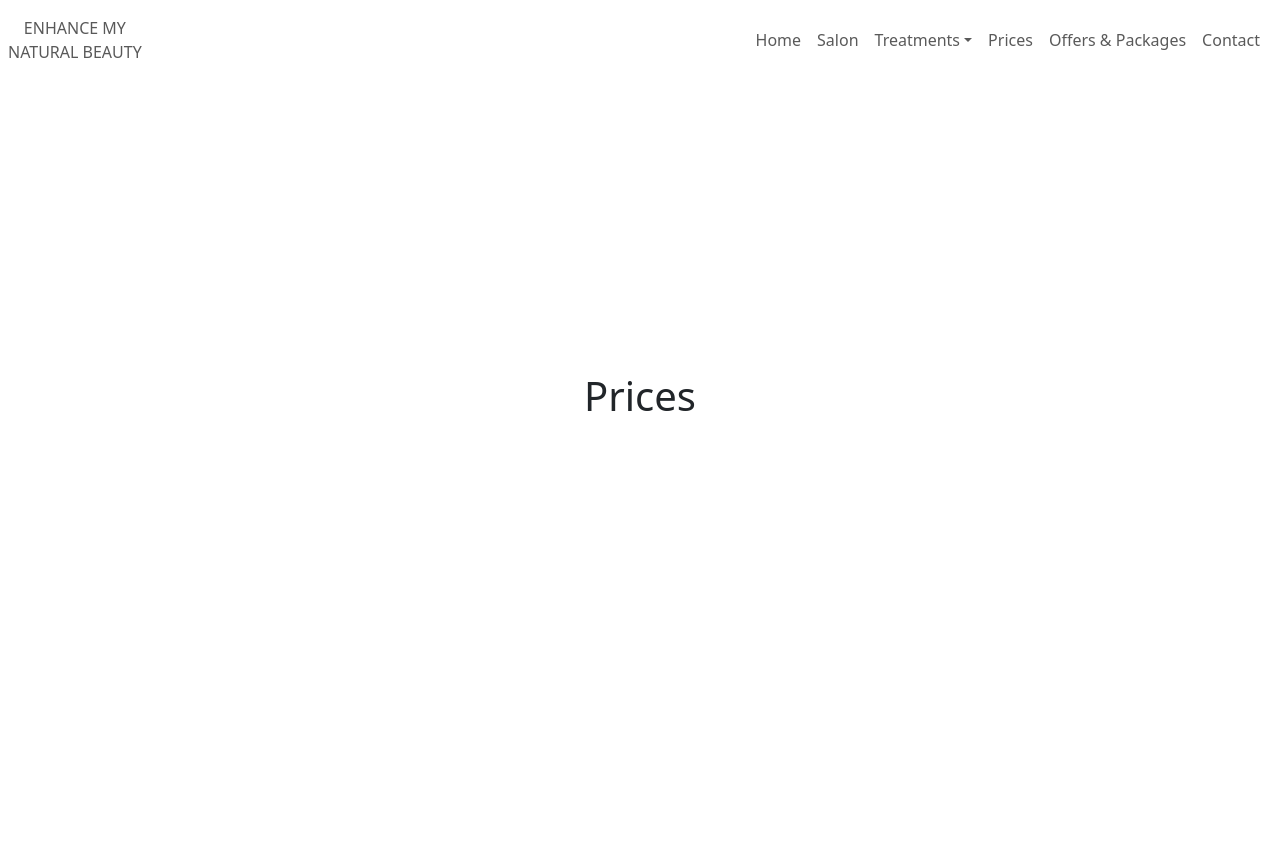
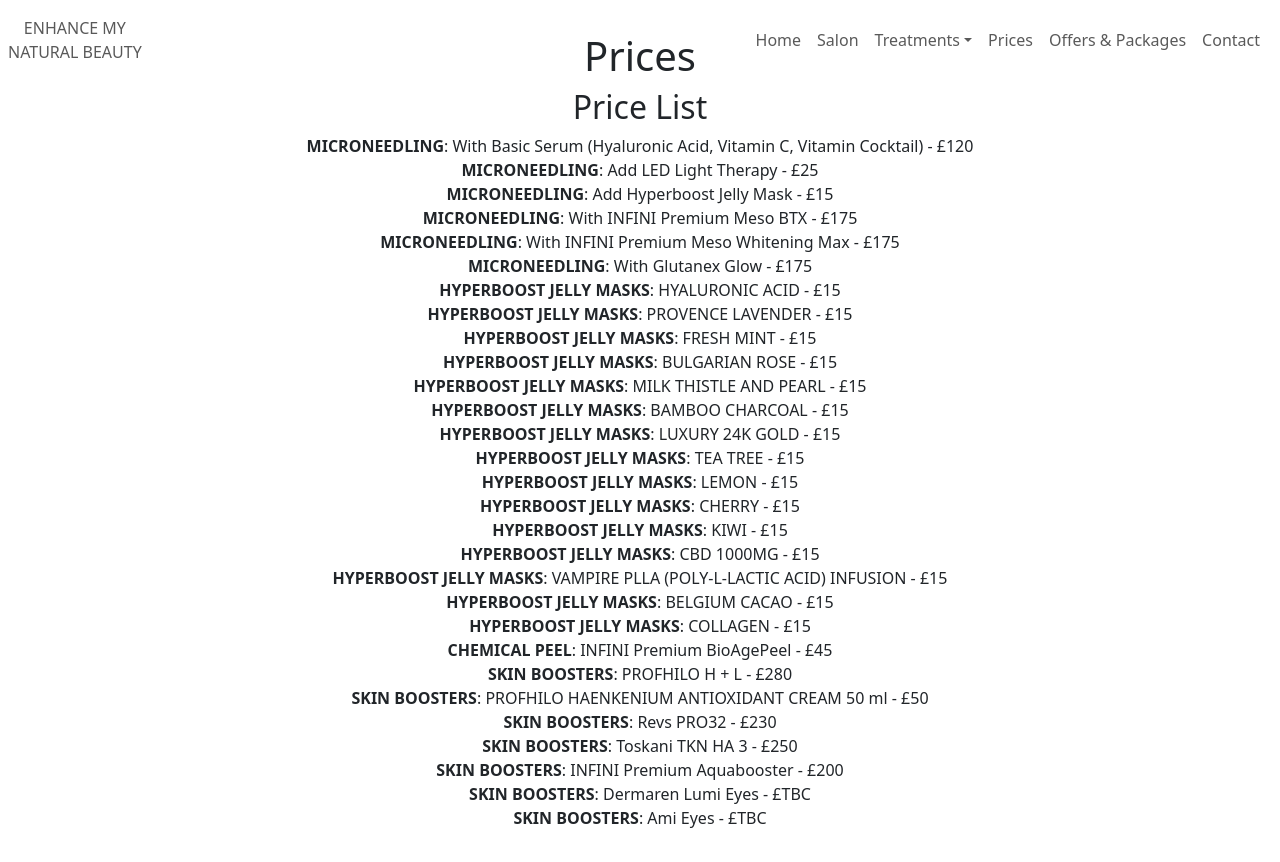
Before and after one commit to aszab1/beauty-page, a React (Vite) app: page /prices in a window 1280 px wide. Before the commit the page ends 800 px from the top, so only its background shows below. Built offline with nearby package versions, Linux system fonts and the light colour scheme.

Commit message:
added Products component

```diff
--- a/src/components/Prices.jsx
+++ b/src/components/Prices.jsx
@@ -1,9 +1,11 @@
+import Products from "./Products"
 
 export default function Prices(){
 
   return(
     <>
     <h1>Prices</h1>
+    <Products/>
     </>
   )
 }
--- /dev/null
+++ b/src/components/Products.jsx
@@ -0,0 +1,56 @@
+
+export default function Products(){
+
+  const products = [
+    {name: 'MICRONEEDLING', product: 'With Basic Serum (Hyaluronic Acid, Vitamin C, Vitamin Cocktail)', price: '£120'},
+    {name: 'MICRONEEDLING', product: 'Add LED Light Therapy', price: '£25'},
+    {name: 'MICRONEEDLING', product: 'Add Hyperboost Jelly Mask', price: '£15'},
+    {name: 'MICRONEEDLING', product: 'With INFINI Premium Meso BTX', price: '£175', description: 'This is a soft lifting complex with hyaluronic acid and Argireline*. A Tox without Toxin. <br/> An advanced cocktail to combat facial wrinkles and signs of skin ageing. A perfectly balanced combination of hyaluronic acid and argireline prevents the formation of new expressive wrinkles and reduces and stops the deepening of existing wrinkles, giving a spectacular smoothing effect. BTX is an effective stimulator of collagen and elastin synthesis and a stimulator of tissue restructuring. Its main action is muscle hydration of the skin, thanks to which the face regains its youthful contours and appears visibly smoother.'},
+    {name: 'MICRONEEDLING', product: 'With INFINI Premium Meso Whitening Max', price: '£175', description: 'This is an innovative formula designed for skin depigmentation and whitening. Enables healthy glow restoration but also leaves it in perfect tone and condition.<br/>In order to obtain the desired effects, perform 4-8 sessions every 10-14 days.'},
+    {name: 'MICRONEEDLING', product: 'With Glutanex Glow', price: '£175', description: 'GLUTANEX GLOW is a professional solution for instant brightening, instant tone brightening, pore tightening, and skin regeneration. The combination of Glutathione and PDRN brings up the healthy glow from the inner layers of skin.<br/>**Packages available for a course of treatments, please discuss with your therapist.**'},
+  // const masks = [
+    {name: 'HYPERBOOST JELLY MASKS', product: 'HYALURONIC ACID', price: '£15', description: 'Hydrates, aids in retention of moisture, Reduces visible signs of ageing.'},
+    {name: 'HYPERBOOST JELLY MASKS', product: 'PROVENCE LAVENDER', price: '£15', description: 'Anti-Bacterial, antiseptic, reduces dark spots, lessens blotches and redness, soothing and calming, repairing, relieves irritation in dry skin.'},
+    {name: 'HYPERBOOST JELLY MASKS', product: 'FRESH MINT', price: '£15', description: 'Contains Vitamin A (strengthens skin tissue), reduces sebum(oil) production), anti-pruritic (stops itching), antiseptic, relieves irritation, Thermoreceptor (cools the skin).'},
+    {name: 'HYPERBOOST JELLY MASKS', product: 'BULGARIAN ROSE', price: '£15', description: 'Reduces wrinkles, healing hydrator, soothes redness, reduces sebum production, restores the skin’s PH levels, antiseptic.'},
+    {name: 'HYPERBOOST JELLY MASKS', product: 'MILK THISTLE AND PEARL', price: '£15', description: 'Reduces damage from oxidising free radicals, anti-inflammatory, stimulates fibroblasts to accelerate healing in the skin, reduces the activation of Tyrosinase (an enzyme that causes the production of melanin) without this enzyme the skin appears more luminous.'},
+    {name: 'HYPERBOOST JELLY MASKS', product: 'BAMBOO CHARCOAL', price: '£15', description: 'Shrink pores and deeply cleanses. Draws bacteria, synthetic chemicals & dirt out from the skin’s surface, fights acne, improves skin’s texture, removes dead skin cells, protects damage to DNA due to its anti-oxidant & lipid barrier functions, protects epidermal tissues.'},
+    {name: 'HYPERBOOST JELLY MASKS', product: 'LUXURY 24K GOLD' , price: '£15', description: 'Anti-ageing, antioxidant, illuminates dull skin, brightens the complexion, tightens loose sagging skin, reduces wrinkles, improves skin texture, protects against damage, increases skin elasticity, reduces spots and blemishes.'},
+    {name: 'HYPERBOOST JELLY MASKS', product: 'TEA TREE', price: '£15', description: 'Antiseptic, anti-inflammatory, soothes irritated skin, reduces redness and swelling, calms spots and boils, after-sun repair.'},
+    {name: 'HYPERBOOST JELLY MASKS', product: 'LEMON', price: '£15', description: 'Evens out skin tone, astringent, anti-microbial, closes pores, lightens skin blemishes, evens out hyperpigmentation.'},
+    {name: 'HYPERBOOST JELLY MASKS', product: 'CHERRY', price: '£15', description: 'Reduces inflammation, tackles oxidative damage which leads to ageing, proven to soothe the skin, brightening.'},
+    {name: 'HYPERBOOST JELLY MASKS', product: 'KIWI', price: '£15', description:'Controls excess sebum, combats free radicals, contains Vitamin E(aids regeneration of new skin cells), protects against UV damage, rich in Vitamin C & Amino acids, cools and soothes, cleanser, reduces dark circles under the eyes, brightening.'},
+    {name: 'HYPERBOOST JELLY MASKS', product: 'CBD 1000MG', price: '£15', description:'Treats mild skin irritation, reduces scar tissue and stretch marks, psoriasis, therapeutic agent for treatment of acne, sebostatic agent (regulates over production of sebum in the skin), calming.'},
+    {name: 'HYPERBOOST JELLY MASKS', product: 'VAMPIRE PLLA (POLY-L-LACTIC ACID) INFUSION', price: '£15', description:'Boosts the regeneration of collagen, gradually increases skin thickness for a smoother appearance, enhances facial volume and skin thickness that is lost with ageing.'},
+    {name: 'HYPERBOOST JELLY MASKS', product: 'BELGIUM CACAO', price: '£15', description:'Returns vigour to dry and aged skin, increases skin energy for a glowy appearance, smoothes skin leaving it radiant and velvety soft, promotes a younger looking and translucent complexion.'},
+    {name: 'HYPERBOOST JELLY MASKS', product: 'COLLAGEN', price: '£15', description:'Reduces fine lines and wrinkles, stimulates skin cells, amplifies Collagen production, firming.'},
+
+
+  // const peel = [
+    {name: 'CHEMICAL PEEL', product: 'INFINI Premium BioAgePeel', price: '£45', description:'Innovative, medical chemical stimulator based on trichloroacetic, kojic and mandelic acid. Recommended 4 to 6 sessions 2 weeks apart'},
+
+  // const skinBoosters = [
+    {name: 'SKIN BOOSTERS', type: 'FACE', product: 'PROFHILO H + L', price: '£280', description:'Profhilo is an injectable anti-ageing treatment made from hyaluronic acid for skin that is losing its elasticity and firmness with age. It can be used on the face, neck, décolleté, arms, hands and knees, or any part of your body where the skin shows visible signs of ageing.'},
+    {name: 'SKIN BOOSTERS', type: 'FACE', product: 'PROFHILO HAENKENIUM ANTIOXIDANT CREAM 50 ml', price: '£50', description:'This is so much more than just a moisturiser - this is a topical cream that provides immediate skin hydration, natural antioxidant protection and long term accumulative skin rejuvenation results.<br/>Combining a patented Hyaluronic Acid with Salvia Haenkei extract, this multitasking complex protects, restores and improves skin cell health within one skincare product.<br/>Recommended to use in conjunction with the Profhilo treatment for optimum and lasting results.'},
+    {name: 'SKIN BOOSTERS', type: 'FACE', product: 'Revs PRO32', price: '£230', description:'This is an incredible new 64mg skin booster 32mg high molecular weight HA and 32mg low molecular weight HA.<br/>INJECTION POINTS: 5 point injection each side of the face 0.2ml per injection point.<br/>Recommended minimum of 2 sessions booked 4 weeks apart then a top once a year (differs from one person to another based on age and skin’s needs).<br/>You can discuss the above with your therapist during your consultation.Discount available when purchased as a package, ask your therapist'},
+    {name: 'SKIN BOOSTERS', type: 'FACE', product: 'Toskani TKN HA 3', price: '£250', description:'Toskani TKN HA 3 is an injectable bio-revitaliser composed of 9mg/ml of non-cross linked hyaluronic acid. It has the highest molecular weight in the market (3.000 kDa), that is, the most similar to the skin physiological one. Having a larger molecule, its degradation is slower and its effects last longer providing a filler effect.<br/>Suitable for face, neck, décolleté and hands.'},
+    {name: 'SKIN BOOSTERS', type: 'FACE', product: 'INFINI Premium Aquabooster', price: '£200', description:'This is an innovative bio-revitalising skin booster which actively promotes revitalisation and rejuvenation.<br/>The uniqueness of the product lies in the use of uniquely stabilised hyaluronic acid chains, which not only ensures immediate rejuvenation an hydration of the skin, but also visible improvement in tension and density.<br/>Aquabooster restores natural volume and creates a smoothing effect by using high concentrations of soft cross-linked hyaluronic acid with a slow metabolic process.<br/>INFINI Aquabooster&apos;s unique formulation of high concentration hyaluronic acid ensures in-depth reconstruction of the skin structure and visible effects after just one treatment.'},
+    {name: 'SKIN BOOSTERS', type: 'EYES', product: 'Dermaren Lumi Eyes', price: '£TBC', description:''},
+    {name: 'SKIN BOOSTERS', type: 'EYES', product: 'Ami Eyes', price: '£TBC', description:''}
+  ]
+
+
+
+return(
+
+  <div>
+  <h2>Price List</h2>
+
+        {products.map((item, index) => (
+          <div key={index}>
+            <strong>{item.name}</strong>: {item.product} - {item.price}
+          </div>
+        ))}
+  </div>
+      )
+      }
```
